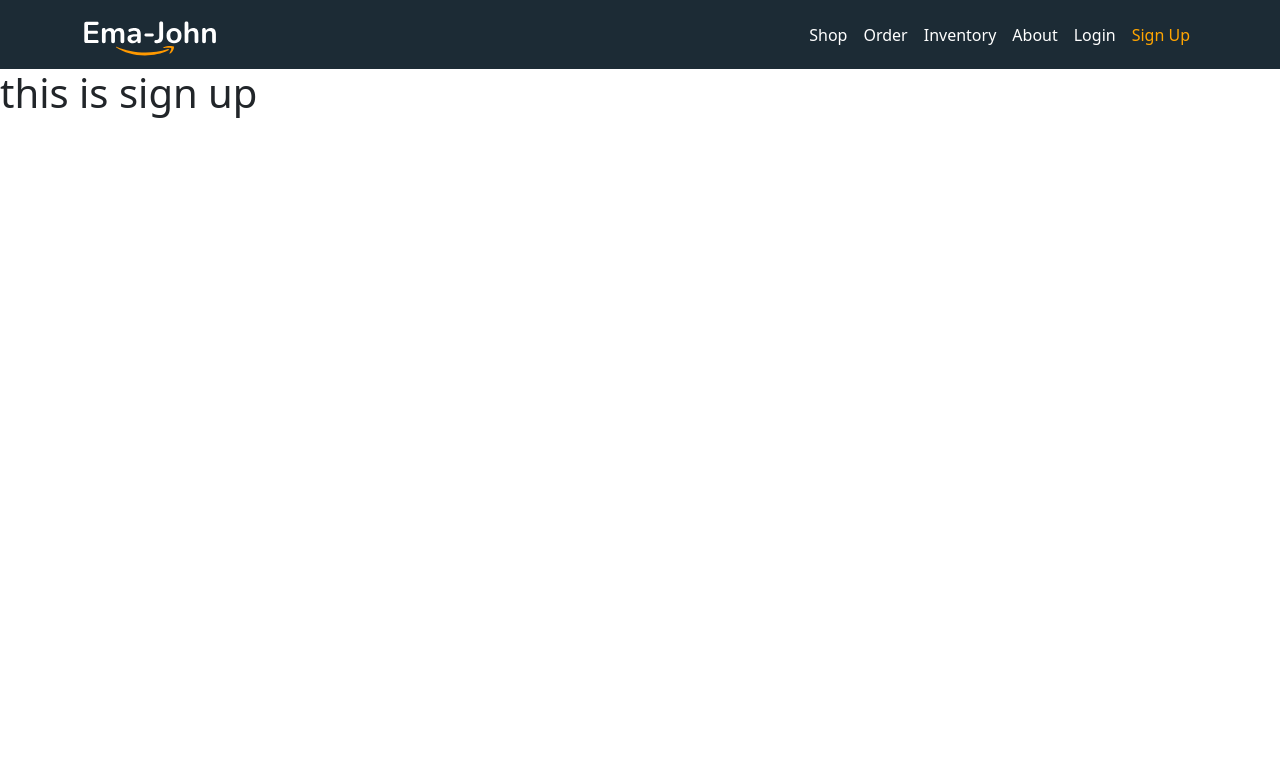
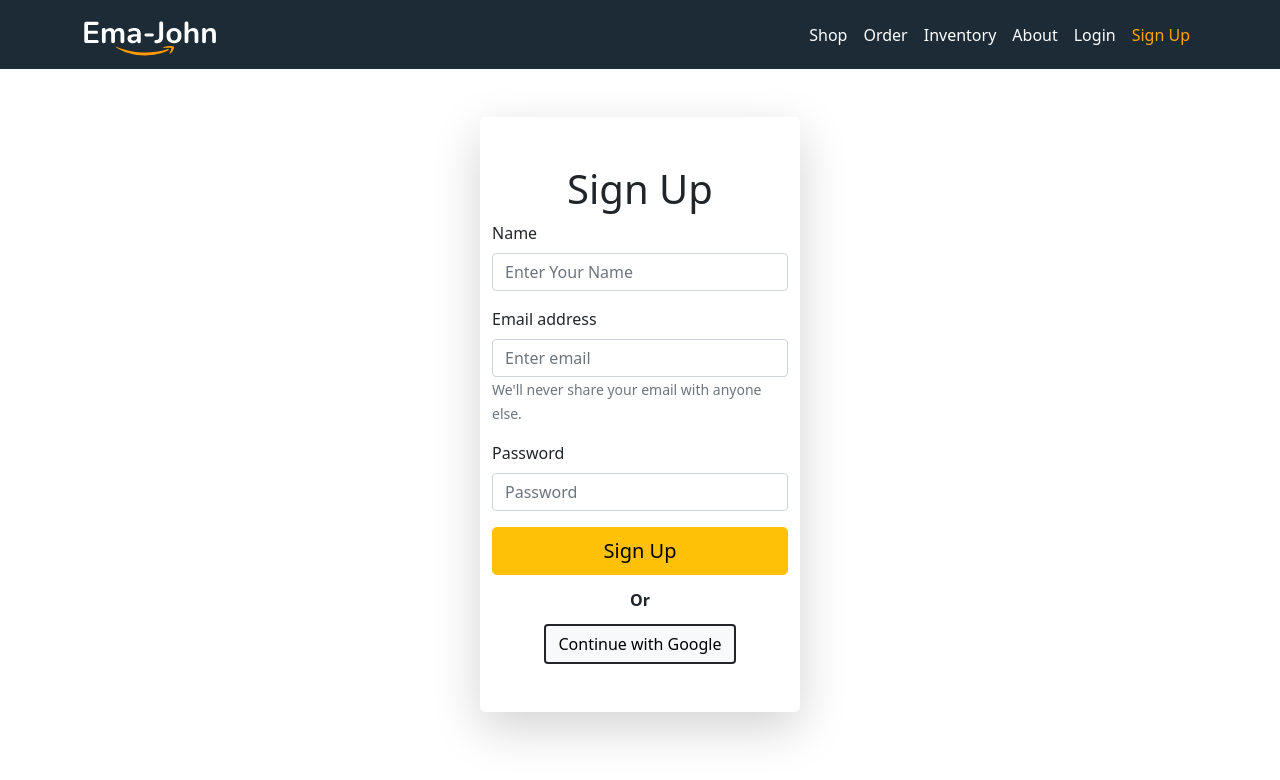
Before and after one commit to ZIHAD22/ema-john-simple, a React (Create React App) app: page /signUp in a window 1280 px wide. Shown: the top 780 px of the page. Built offline with nearby package versions, Linux system fonts and the light colour scheme.

Commit message:
email and password signup and sign in complite

```diff
--- a/package.json
+++ b/package.json
@@ -13,7 +13,9 @@
     "bootstrap": "^5.1.3",
     "firebase": "^9.6.10",
     "react": "^17.0.2",
+    "react-bootstrap": "^2.2.3",
     "react-dom": "^17.0.2",
+    "react-firebase-hooks": "^5.0.3",
     "react-router-dom": "^6.3.0",
     "react-scripts": "5.0.0",
     "web-vitals": "^2.1.4"
--- a/src/components/Login/Login.jsx
+++ b/src/components/Login/Login.jsx
@@ -1,9 +1,71 @@
-import React from "react";
+import React, { useEffect } from "react";
+import { Button, Form } from "react-bootstrap";
+import { Link } from "react-router-dom";
+import { useSignInWithEmailAndPassword } from "react-firebase-hooks/auth";
+import useInputValue from "../../hooks/useInputValue";
+import "./Login.css";
+import auth from "../../firebase.init";
 
 const Login = () => {
+  const { email, handleEmail, password, handlePassword } = useInputValue();
+  const [signInWithEmailAndPassword, user, loading, error] =
+    useSignInWithEmailAndPassword(auth);
+  if (user) {
+    console.log(user);
+  }
+  const handleLoginSubmit = (e) => {
+    e.preventDefault();
+    signInWithEmailAndPassword(email, password);
+  };
+
   return (
-    <div>
-      <h1>this is login</h1>
+    <div className="container w-25 shadow-lg py-5 rounded-3 mt-5">
+      <Form onSubmit={handleLoginSubmit}>
+        <h1 className="text-center">Login</h1>
+        <Form.Group className="mb-3" controlId="formBasicEmail">
+          <Form.Label>Email address</Form.Label>
+          <Form.Control
+            onChange={handleEmail}
+            value={email}
+            type="email"
+            placeholder="Enter email"
+          />
+          <Form.Text className="text-muted">
+            We'll never share your email with anyone else.
+          </Form.Text>
+        </Form.Group>
+
+        <Form.Group className="mb-3" controlId="formBasicPassword">
+          <Form.Label>Password</Form.Label>
+          <Form.Control
+            onChange={handlePassword}
+            value={password}
+            type="password"
+            placeholder="Password"
+          />
+        </Form.Group>
+        <div className="d-grid gap-2">
+          <Button className="" variant="warning" size="lg" type="submit">
+            Login
+          </Button>
+          <span className="text-center">
+            New to Ema-john?{" "}
+            <Link className="text-decoration-none text-warning" to="/signUp">
+              Create New Account
+            </Link>
+          </span>
+          <div className="d-flex justify-content-center">
+            <hr />
+            <strong>Or</strong>
+            <hr />
+          </div>
+          <div className="text-center ">
+            <Button variant="light border-2 border-dark text-center">
+              Continue with Google
+            </Button>
+          </div>
+        </div>
+      </Form>
     </div>
   );
 };
--- a/src/components/SignUp/SignUp.jsx
+++ b/src/components/SignUp/SignUp.jsx
@@ -1,9 +1,98 @@
-import React from "react";
+import React, { useEffect } from "react";
+import { Button, Form } from "react-bootstrap";
+import { Link } from "react-router-dom";
+import { useCreateUserWithEmailAndPassword } from "react-firebase-hooks/auth";
+import { useUpdateProfile } from "react-firebase-hooks/auth";
+import useInputValue from "../../hooks/useInputValue";
+import auth from "../../firebase.init";
 
 const SignUp = () => {
+  const {
+    email,
+    handleEmail,
+    setEmail,
+    password,
+    setPassword,
+    handlePassword,
+    name,
+    setName,
+    handleName,
+  } = useInputValue();
+
+  useEffect(() => {
+    console.log(name, email, password);
+  }, [name, email, password]);
+
+  const [createUserWithEmailAndPassword, user, loading, CreateError] =
+    useCreateUserWithEmailAndPassword(auth);
+  const [updateProfile, updating, UpdateError] = useUpdateProfile(auth);
+
+  if (CreateError) {
+    console.log(CreateError.message);
+  }
+
+  const handleSubmit = (e) => {
+    e.preventDefault();
+    createUserWithEmailAndPassword(email, password).then(() => {
+      updateProfile({ displayName: name });
+    });
+
+    setEmail("");
+    setName("");
+    setPassword("");
+  };
+
   return (
-    <div>
-      <h1>this is sign up</h1>
+    <div className="container w-25 shadow-lg py-5 rounded-3 mt-5">
+      <Form onSubmit={handleSubmit}>
+        <h1 className="text-center">Sign Up</h1>
+        <Form.Group className="mb-3" controlId="formBasicName">
+          <Form.Label>Name</Form.Label>
+          <Form.Control
+            onChange={handleName}
+            value={name}
+            type="text"
+            placeholder="Enter Your Name"
+          />
+        </Form.Group>
+        <Form.Group className="mb-3" controlId="formBasicEmail">
+          <Form.Label>Email address</Form.Label>
+          <Form.Control
+            onChange={handleEmail}
+            value={email}
+            type="email"
+            placeholder="Enter email"
+          />
+          <Form.Text className="text-muted">
+            We'll never share your email with anyone else.
+          </Form.Text>
+        </Form.Group>
+
+        <Form.Group className="mb-3" controlId="formBasicPassword">
+          <Form.Label>Password</Form.Label>
+          <Form.Control
+            onChange={handlePassword}
+            value={password}
+            type="password"
+            placeholder="Password"
+          />
+        </Form.Group>
+        <div className="d-grid gap-2">
+          <Button className="" variant="warning" size="lg" type="submit">
+            Sign Up
+          </Button>
+          <div className="d-flex justify-content-center align-items-center">
+            <hr />
+            <strong>Or</strong>
+            <hr />
+          </div>
+          <div className="text-center ">
+            <Button variant="light border-2 border-dark text-center">
+              Continue with Google
+            </Button>
+          </div>
+        </div>
+      </Form>
     </div>
   );
 };
--- /dev/null
+++ b/src/firebase.init.js
@@ -0,0 +1,22 @@
+// Import the functions you need from the SDKs you need
+import { initializeApp } from 'firebase/app'
+import { getAuth } from 'firebase/auth'
+// TODO: Add SDKs for Firebase products that you want to use
+// https://firebase.google.com/docs/web/setup#available-libraries
+
+// Your web app's Firebase configuration
+const firebaseConfig = {
+  apiKey: 'AIzaSyCP76vEyTiCmP_jP-SX_OJLJWX3o_V5b9g',
+  authDomain: 'ema-john-simple-d0522.firebaseapp.com',
+  projectId: 'ema-john-simple-d0522',
+  storageBucket: 'ema-john-simple-d0522.appspot.com',
+  messagingSenderId: '801768834825',
+  appId: '1:801768834825:web:13a2601cffb6b134eb75d8',
+}
+
+// Initialize Firebase
+const app = initializeApp(firebaseConfig)
+
+const auth = getAuth(app)
+
+export default auth
--- /dev/null
+++ b/src/hooks/useInputValue.js
@@ -0,0 +1,31 @@
+import { useState } from 'react'
+
+const useInputValue = () => {
+  const [email, setEmail] = useState('')
+  const [password, setPassword] = useState('')
+  const [name, setName] = useState('')
+
+  const handleEmail = (e) => {
+    setEmail(e.target.value)
+  }
+  const handlePassword = (e) => {
+    setPassword(e.target.value)
+  }
+  const handleName = (e) => {
+    setName(e.target.value)
+  }
+
+  return {
+    email,
+    setEmail,
+    password,
+    setPassword,
+    name,
+    setName,
+    handleEmail,
+    handlePassword,
+    handleName,
+  }
+}
+
+export default useInputValue
```
Also changed, not shown: src/components/Login/Login.css (added), 1 other file (tests, documents, lock files or other folders).
